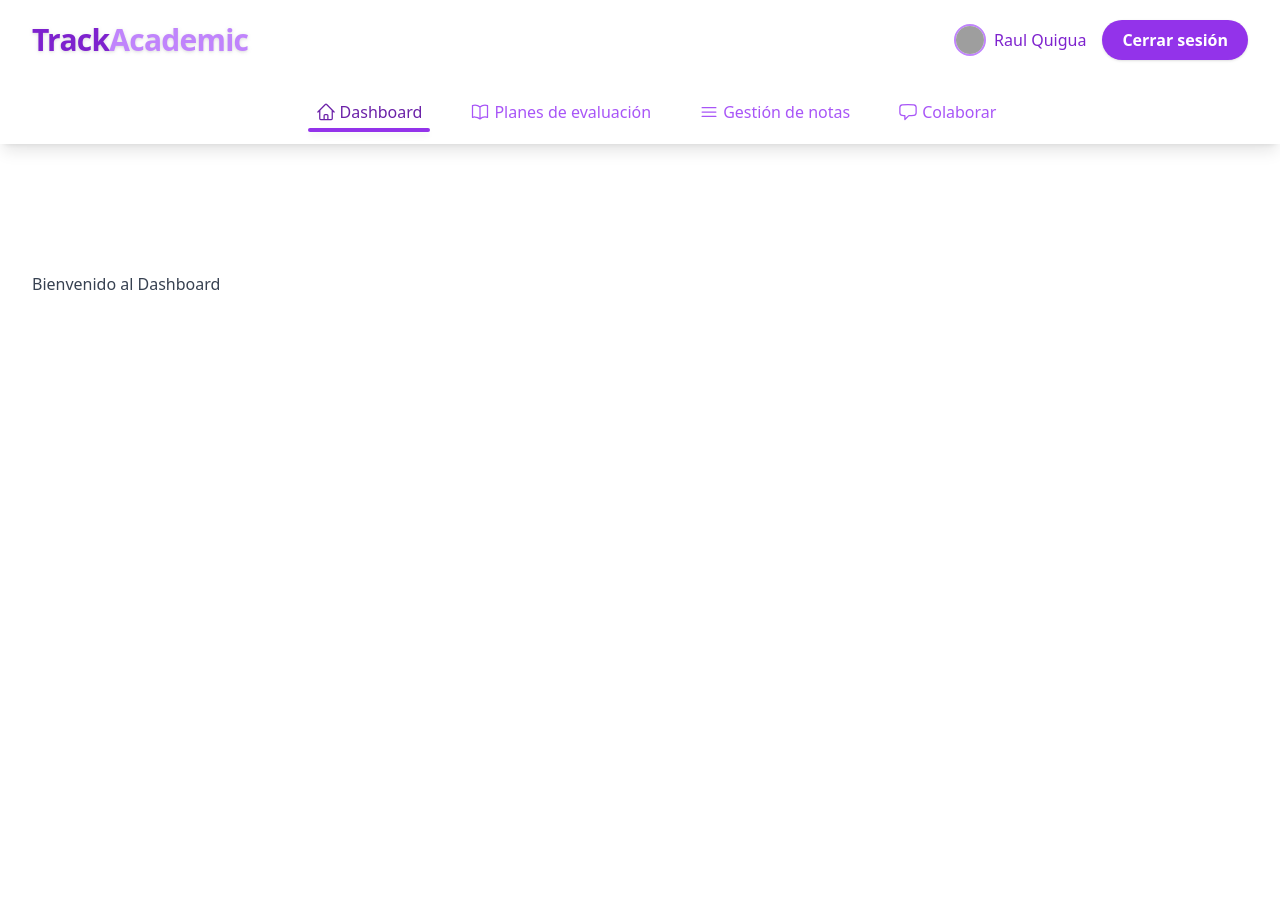
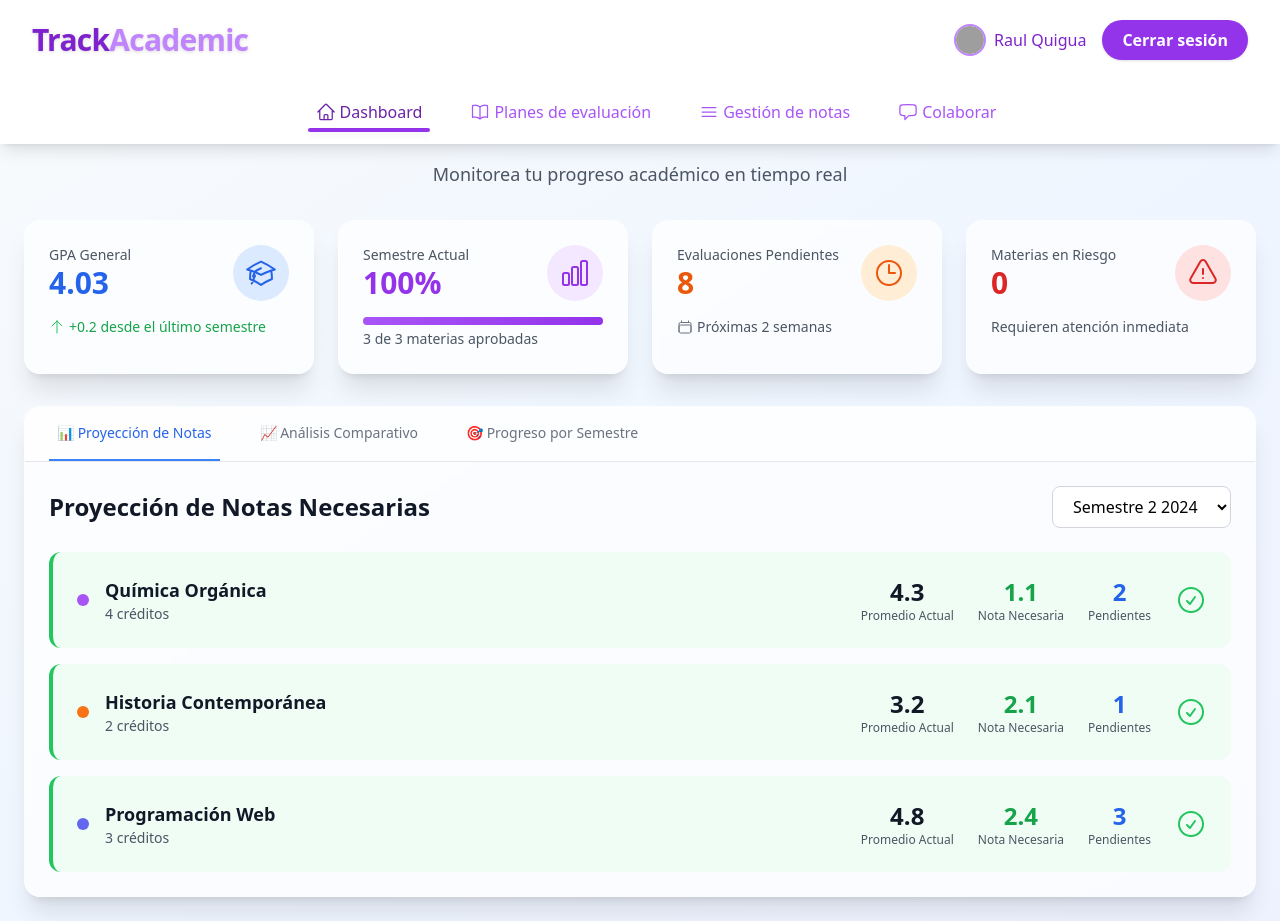
Before and after one commit to Geoffrey0pv/Trackademic, a React (Vite) app in the folder Fronted/TrackAcademic/: page / in a window 1280 px wide. Before the commit the page ends 800 px from the top, so only its background shows below. Built offline with nearby package versions, Linux system fonts and the light colour scheme; grey boxes are pictures that could not be loaded.

Commit message:
hotfix: dashboardcomponent rendering

```diff
--- a/Fronted/TrackAcademic/src/layout/Layout.jsx
+++ b/Fronted/TrackAcademic/src/layout/Layout.jsx
@@ -2,6 +2,7 @@ import { useState } from "react";
 import { useNavigate } from "react-router-dom";
 import NavbarDefault from "../components/Navbar";
 import EvaluationPlans from "../components/evaluationPlans/EvaluationPlans";
+import Dashboard from "../pages/Dashboard";
 
 const MainLayout = () => {
   const [activeTab, setActiveTab] = useState("dashboard");
@@ -14,7 +15,7 @@ const MainLayout = () => {
   const renderTabContent = () => {
     switch (activeTab) {
       case "dashboard":
-        return <div className="p-8 text-gray-700 mt-40">Bienvenido al Dashboard</div>;
+        return <Dashboard />;
       case "planes":
         return <EvaluationPlans />;
       case "notas":
```
